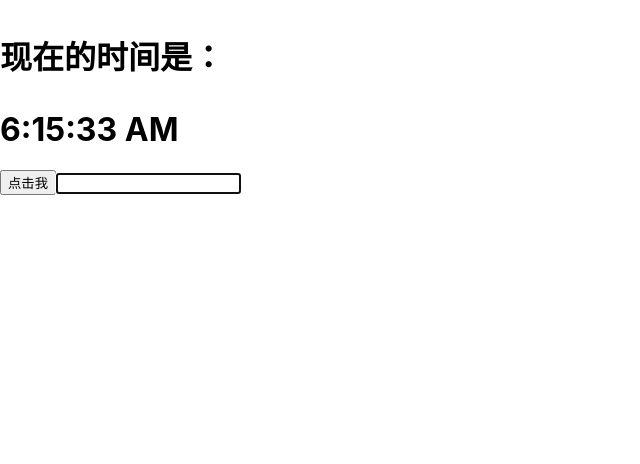
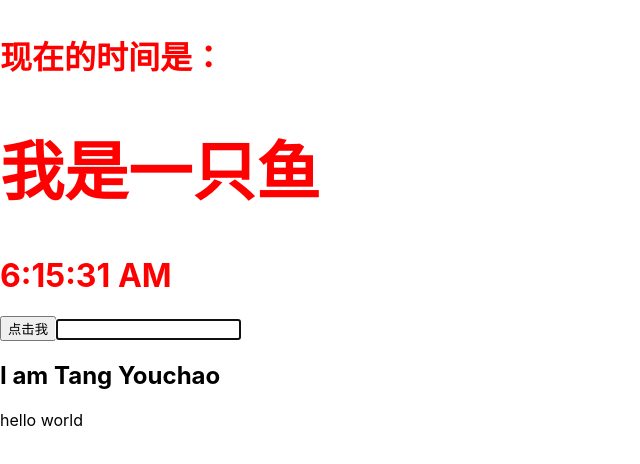
Before and after one commit to Tycalwayslove/react-chapbook-tutorial, a React (Create React App) app in the folder lesson-01/create-react-app/hello-react/: page / in a window 1280 px wide. Shown: the top 464 px of the page, without its empty margins (0-640 px from the left). Built offline with nearby package versions, Linux system fonts and the light colour scheme.

Commit message:
<feat>dangerouslySetInnerHTML 和style的使用

```diff
--- /dev/null
+++ b/lesson-01/create-react-app/hello-react/src/view/lesson2/card.js
@@ -0,0 +1,18 @@
+import React, {Component} from 'react';
+class Card extends Component{
+  componentDidMount(){
+    console.log(this.props)
+  }
+
+
+  render(){
+    return (
+      <div className='card'>
+        <div className='card-content'>
+          {this.props.children}
+        </div>
+      </div>
+    )
+  }
+}
+export default Card
--- a/lesson-01/create-react-app/hello-react/src/view/lesson2/style.js
+++ b/lesson-01/create-react-app/hello-react/src/view/lesson2/style.js
@@ -1,11 +1,13 @@
 import React, {Component} from 'react';
 // import Clock from './clock'
 import AutoFocusInput from './autoFocusInput'
+import Card from './card'
 class Header extends Component {
   constructor () {
     super ();
     this.state = {
-      Date:new Date()
+      Date:new Date(),
+      htmlContent:"<h1>我是一只鱼</h1>"
     }
     console.log ('construct');
   }
@@ -20,6 +22,8 @@ class Header extends Component {
   }
 
   componentDidMount () {
+    console.log(this)
+
     console.log ('component did mount');
   }
   componentWillUnmount(){
@@ -32,8 +36,9 @@ class Header extends Component {
     console.log ('render');
     return (
       <div>
-      <h1>
+      <h1 style={{color:'red'}}>
         <p>现在的时间是：</p>
+        <p dangerouslySetInnerHTML={{__html:this.state.htmlContent}}></p>
         {
           this.state.Date.toLocaleTimeString()
         }
@@ -56,12 +61,17 @@ class Index extends Component {
   }
 
   render () {
+
     return (
       <div>
         {this.state.isShowHeader ? <Header /> : null}
         <button onClick={this.handleShowOrHide.bind (this)} >点击我</button>
         {/* <Clock></Clock> */}
         <AutoFocusInput/>
+        <Card>
+          <h2>I am Tang Youchao</h2>
+          <div>hello world</div>
+        </Card>
       </div>
 
     );
```
